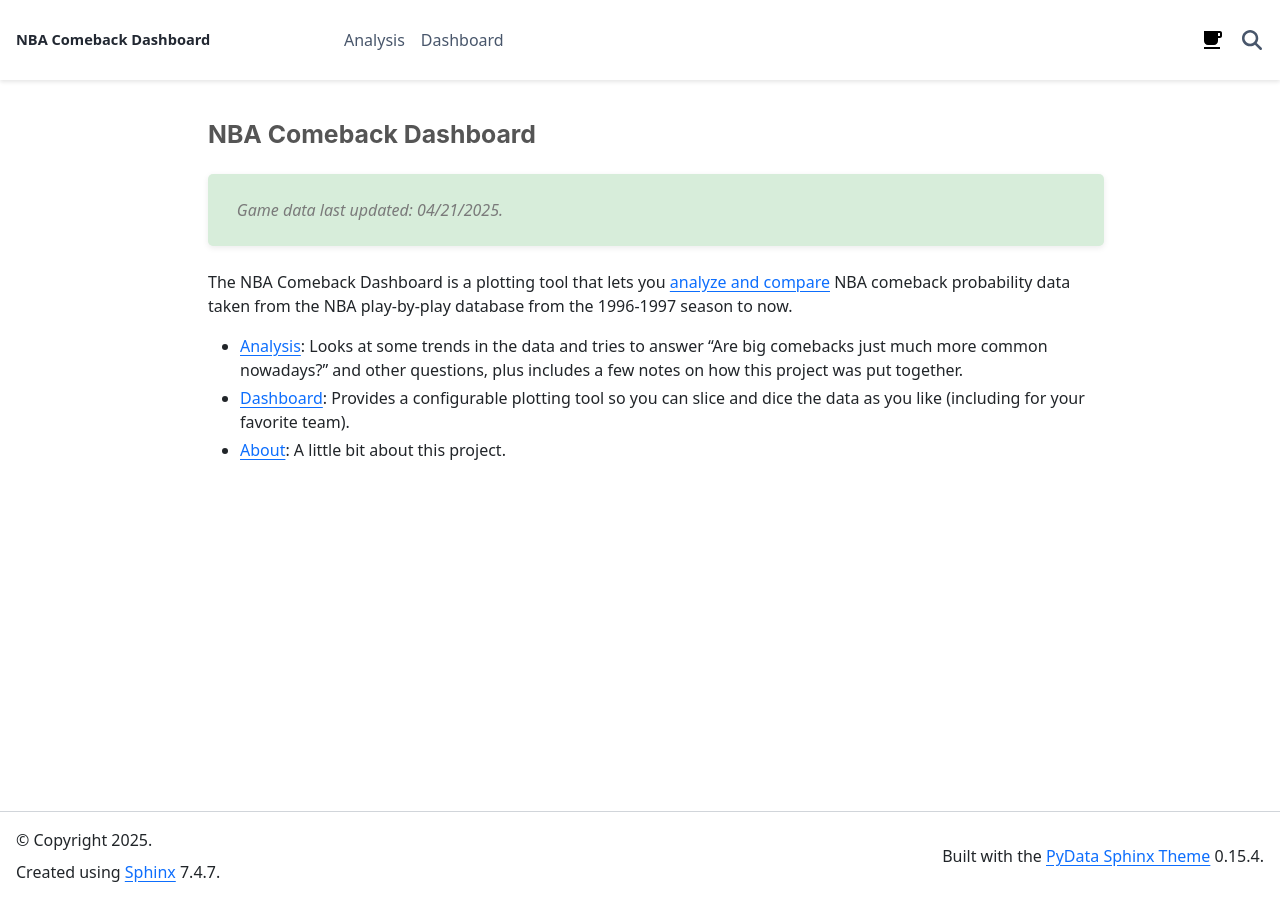
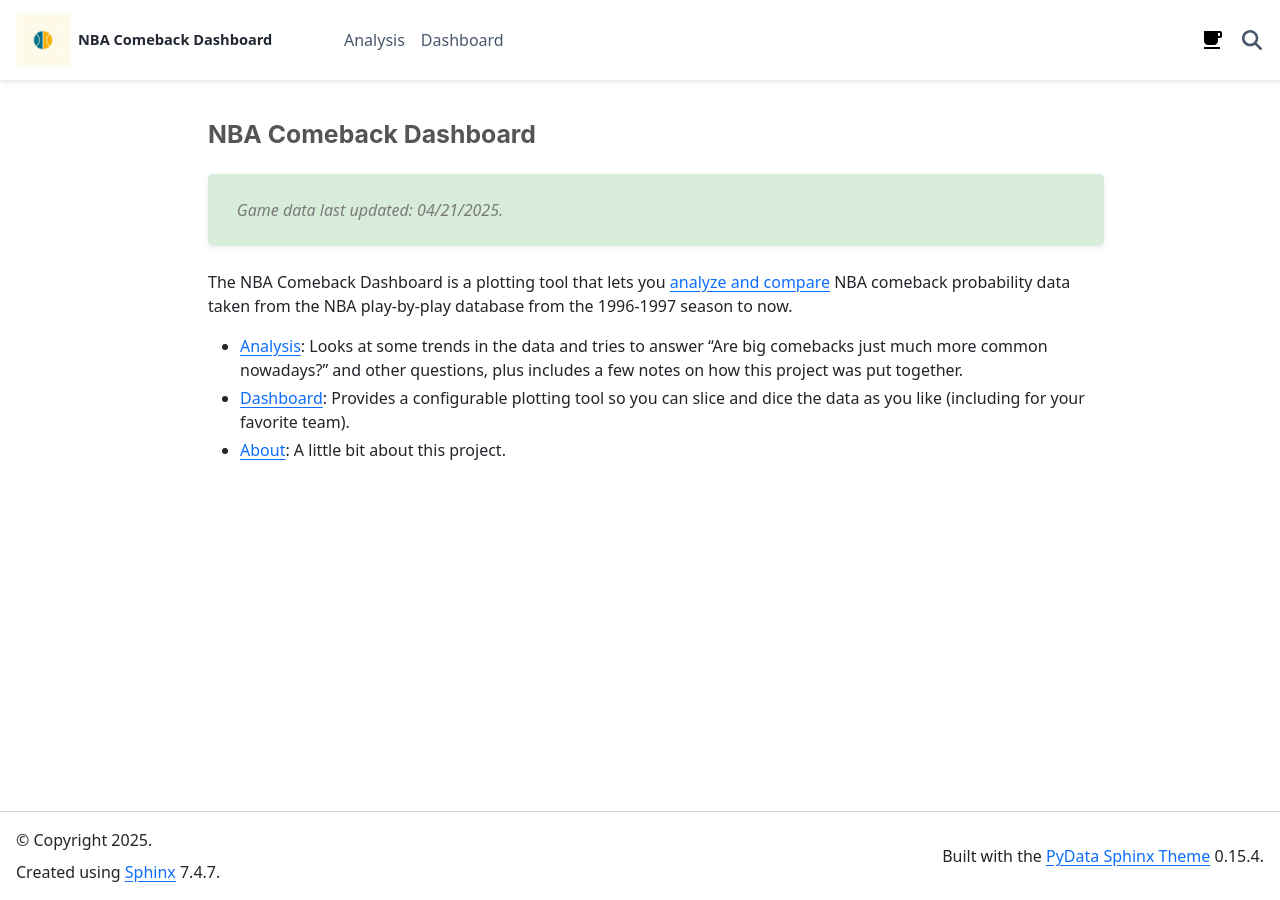
Before and after one commit to nba-comeback-dashboard/nba-comeback-dashboard, a Sphinx documentation site: the page built from docs/frontend/source/index.rst, in a window 1280 px wide. Built offline with Sphinx 7.4.7 and the PyData theme 0.15.4, drawn with Linux system fonts in a browser that asks for light colours; nearby versions of some CDN libraries; comment, search, counter and statistics services are not loaded.

```diff
--- a/docs/frontend/source/conf.py
+++ b/docs/frontend/source/conf.py
@@ -100,7 +100,7 @@
     "show_prev_next": False,
     "logo": {
         "text": "NBA Comeback Dashboard",
-        # "image_light": "_static/logo-light.png",
+        "image_light": "_static/nbacd_v2_small.png",
     },
     "icon_links": [
         {
@@ -117,7 +117,7 @@
 }
 
 # Favicon configuration
-html_favicon = "_static/bball.png"
+html_favicon = "_static/nbacd_v2.png"
 
 html_show_sourcelink = False
 
```
Also changed, not shown: docs/frontend/source/_static/chart.png (added), docs/frontend/source/_static/nbacd.png (added), docs/frontend/source/_static/nbacd_v1.png (added), docs/frontend/source/_static/nbacd_v2.png (added), docs/frontend/source/_static/nbacd_v2_small.png (added).
